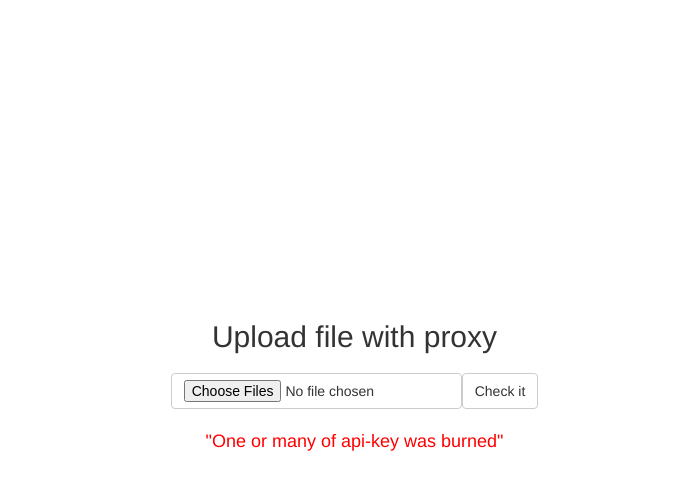
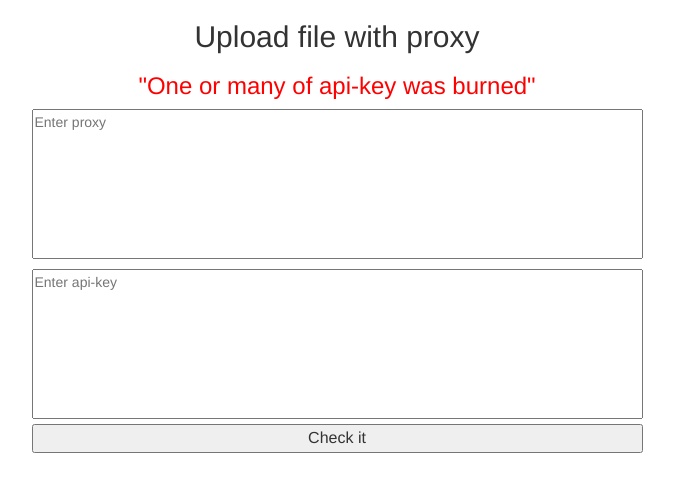
Before and after one commit to Kuj1/web_i, a Flask app: template app/templates/no_valid_key.html in a window 1280 px wide. Shown: the top 492 px of the page, without its empty margins (303-977 px from the left). Run offline with Flask 2, Linux system fonts and the light colour scheme; the template is opened without the code that fills it: values that come from a table or form of the project are taken from there, others are empty; some libraries are stand-ins or nearby versions.

Commit message:
refactored code, removed inputs / added textarea

```diff
--- a/app/main.py
+++ b/app/main.py
@@ -1,4 +1,5 @@
 from config import Config
+from forms import CheckForm
 
 import os
 import time
@@ -6,7 +7,7 @@ import concurrent.futures
 from datetime import datetime
 
 import asyncio
-from flask import Flask, render_template, redirect, url_for, request, send_file
+from flask import Flask, render_template, redirect, url_for, request, send_file, flash
 from flask_bootstrap import Bootstrap
 
 import aiohttp
@@ -28,10 +29,6 @@ data_folder = os.path.join(os.getcwd(), 'result_data')
 get_folder = os.path.join(os.getcwd(), 'uploaded_file')
 unchecked_file = os.path.join(os.getcwd(), get_folder)
 checked_proxy = os.path.join(os.getcwd(), data_folder)
-
-
-if not os.path.exists(data_folder):
-    os.mkdir(data_folder)
 
 headers = {
     'user-agent': 'Mozilla/5.0 (Macintosh; Intel Mac OS X 10_15_7) AppleWebKit/537.36 (KHTML, like Gecko) Chrome/107.0.0.0 Safari/537.36'
@@ -69,7 +66,7 @@ async def check_proxy(params, key, url, score):
 
                         print(f'{fraud_score} {api_url} {ip} {params}')
                         # !!!!
-                        if fraud_score >= score:
+                        if fraud_score <= score:
                             with open(os.path.join(data_folder, f'checked_by_api_proxy.txt'), 'a') as checked:
                                 pre_proxy = params.replace('http://', '').split('@')[::-1]
                                 original_proxy = ':'.join(pre_proxy)
@@ -134,15 +131,26 @@ def main() -> None:
     print(stop-start)
 
 
-@app.route('/')
-def index():
-    return render_template('index.html', title='Check it')
+@app.route('/', methods=['GET', 'POST'])
+# @app.route('/enter_info', methods=['GET', 'POST'])
+def upload_file():
+    if not os.path.exists(data_folder):
+        os.mkdir(data_folder)
 
+    if not os.path.exists(get_folder):
+        os.mkdir(get_folder)
 
-@app.route('/enter_info', methods=['GET', 'POST'])
-def upload_file():
-    path_to_valid_proxy = os.path.join(data_folder, 'checked_by_api_proxy.txt')
-    if request.method == 'POST':
+    form = CheckForm()
+
+    if form.validate_on_submit():
+        with open(os.path.join(get_folder, 'proxies.txt'), 'w') as proxy:
+            proxy.write(f'{form.proxy.data}\n')
+        with open(os.path.join(get_folder, 'api_key.txt'), 'w') as proxy:
+            proxy.write(f'{form.api_key.data}\n')
+        print('{}, {}'.format(
+            form.proxy.data, form.api_key.data))
+
+        path_to_valid_proxy = os.path.join(data_folder, 'checked_by_api_proxy.txt')
         if os.path.exists(os.path.join(checked_proxy, 'checked_by_api_proxy.txt')):
             os.remove(os.path.join(checked_proxy, 'checked_by_api_proxy.txt'))
         if os.path.exists(os.path.join(checked_proxy, 'expired_key.txt')):
@@ -158,20 +166,16 @@ def upload_file():
 
             file.save(os.path.join(app.config['UPLOAD_FOLDER'], file.filename))
 
-    main()
-    if os.path.exists(path_to_valid_proxy):
-        return render_template('info.html')
-    elif os.path.exists(os.path.join(checked_proxy, 'expired_key.txt')):
-        return render_template('no_valid_key.html')
-    else:
-        return render_template('no_valid_proxy.html')
-
-
-@app.route('/show_proxy')
-def download_file():
-    path = os.path.join(data_folder, 'checked_by_api_proxy.txt')
-
-    return send_file(path)
+        main()
+        if os.path.exists(path_to_valid_proxy):
+            with open(path_to_valid_proxy, 'r') as checked:
+                checked_row = checked.read().strip()
+            return render_template('info.html', form=form, checked_row=checked_row)
+        elif os.path.exists(os.path.join(checked_proxy, 'expired_key.txt')):
+            return render_template('no_valid_key.html', form=form)
+        else:
+            return render_template('no_valid_proxy.html', form=form)
+    return render_template('index.html', title='Check it', form=form)
 
 
 if __name__ == '__main__':
--- a/app/templates/index.html
+++ b/app/templates/index.html
@@ -5,20 +5,24 @@
     {% endblock %}
 
 {% block content %}
-    <div class="container" style="position: fixed;
-                                  top: 50%;
-                                  left: 50%;
-                                  width: 335px;
-                                  height: 200px;
-                                  margin: -100px 0 0 -150px;
-                                  ">
+    <div class="container">
         <h2 style="text-align: center">Upload file with proxy</h2>
         <div  style="display: flex;
-                     justify-content: center;">
-              <form action='/enter_info' method="post" enctype="multipart/form-data" style="display: flex; padding-top: 10px;">
-                <input type=file name=file value="proxy" class="btn btn-default" multiple>
-                <input type=submit value='Check it' class="btn btn-default js-button">
-              </form>
+                 justify-content: center;
+                 align-items: center;
+                 flex-direction: column;">
+            <form method="post">
+                {{ form.hidden_tag() }}
+                <div style="width: 611px;
+                            height: 150px;">
+                    {{ form.proxy(type="textarea", placeholder="Enter proxy", style="width: 611px; height: 150px; resize: none;") }}
+                </div>
+                <div style="width: 611px;
+                            height: 150px;">
+                    {{ form.api_key(type="textarea", placeholder="Enter api-key", style="margin-top: 10px; width: 611px; height: 150px; resize: none;") }}
+                    {{ form.submit(style="width: 100%; font-size: 16px;") }}
+                </div>
+            </form>
         </div>
     </div>
 {% endblock %}
--- a/app/templates/no_valid_key.html
+++ b/app/templates/no_valid_key.html
@@ -1,22 +1,26 @@
 {% extends "index.html" %}
 {% block content %}
-    <div class="container" style="position: fixed;
-                                  top: 50%;
-                                  left: 50%;
-                                  width: 335px;
-                                  height: 200px;
-                                  margin: -100px 0 0 -150px;
-                                  ">
+    <div class="container">
         <h2 style="text-align: center">Upload file with proxy</h2>
+        <h3 style="text-align: center; color: red;">
+                "One or many of api-key was burned"
+        </h3>
         <div  style="display: flex;
-                     justify-content: center;">
-              <form action='/enter_info' method="post" enctype="multipart/form-data" style="display: flex; padding-top: 10px;">
-                <input type=file name=file value="proxy" class="btn btn-default" multiple>
-                <input type=submit value='Check it' class="btn btn-default js-button">
-              </form>
+             justify-content: center;
+             align-items: center;
+             flex-direction: column;">
+            <form method="post">
+                {{ form.hidden_tag() }}
+                <div style="width: 611px;
+                            height: 150px;">
+                    {{ form.proxy(type="textarea", placeholder="Enter proxy", style="width: 611px; height: 150px; resize: none;") }}
+                </div>
+                <div style="width: 611px;
+                            height: 150px;">
+                    {{ form.api_key(type="textarea", placeholder="Enter api-key", style="margin-top: 10px; width: 611px; height: 150px; resize: none;") }}
+                    {{ form.submit(style="width: 100%; font-size: 16px;") }}
+                </div>
+            </form>
         </div>
-        <p style="text-align: center; margin: 0px; padding-top: 20px; font-size: 18px; color: red;">
-            "One or many of api-key was burned"
-        </p>
     </div>
 {% endblock %}
```
Also changed, not shown: app/templates/info.html (+25 -19 lines), app/templates/no_valid_proxy.html (+19 -15 lines).
